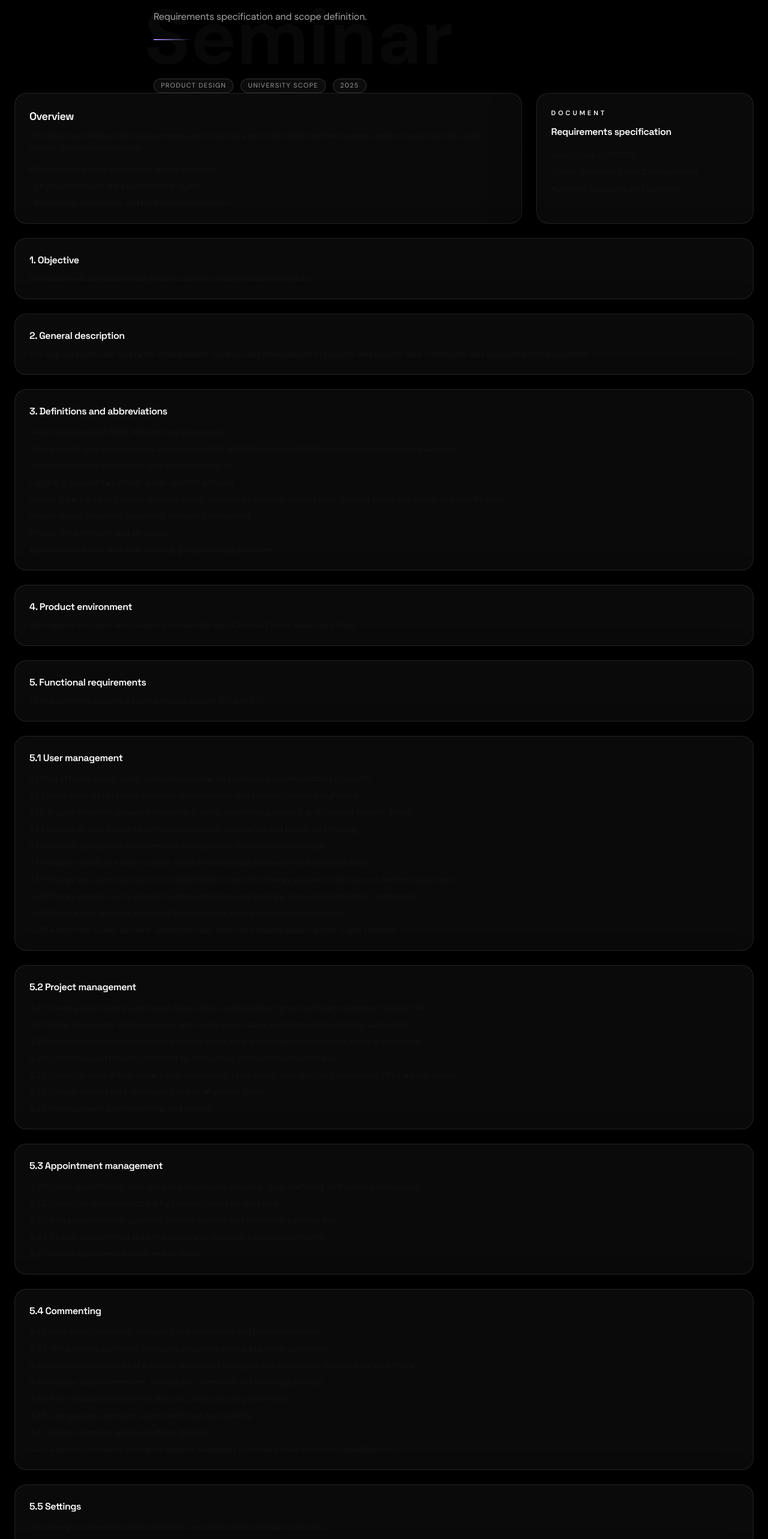
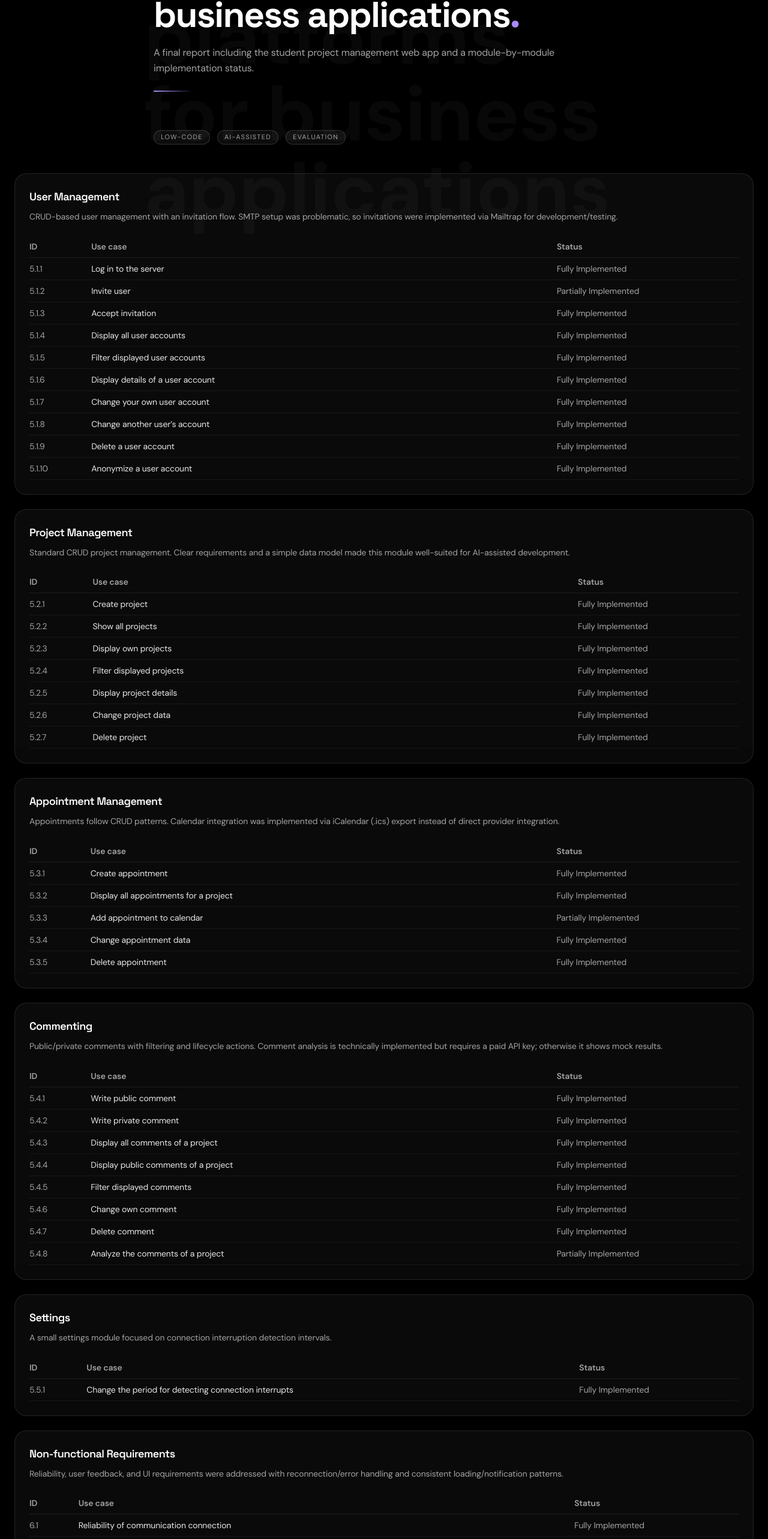
Before and after one commit to saffronhamid/portfolio-website, a Next.js app: page /low-code in a window 1280 px wide. Shown: the part 231-2797 px from the top of the page at 60% size. Built offline with nearby package versions, Linux system fonts and the light colour scheme.

Commit message:
feat: Add detailed module overview and implementation status to LowCodePage

```diff
--- a/app/low-code/page.tsx
+++ b/app/low-code/page.tsx
@@ -1,15 +1,99 @@
 import Link from "next/link";
+
 import FadeIn from "../components/FadeIn";
 import SectionHeader from "../components/SectionHeader";
 
 export default function LowCodePage() {
+  const modules = [
+    {
+      title: "User Management",
+      summary:
+        "CRUD-based user management with an invitation flow. SMTP setup was problematic, so invitations were implemented via Mailtrap for development/testing.",
+      rows: [
+        { id: "5.1.1", useCase: "Log in to the server", status: "Fully Implemented" },
+        { id: "5.1.2", useCase: "Invite user", status: "Partially Implemented" },
+        { id: "5.1.3", useCase: "Accept invitation", status: "Fully Implemented" },
+        { id: "5.1.4", useCase: "Display all user accounts", status: "Fully Implemented" },
+        { id: "5.1.5", useCase: "Filter displayed user accounts", status: "Fully Implemented" },
+        { id: "5.1.6", useCase: "Display details of a user account", status: "Fully Implemented" },
+        { id: "5.1.7", useCase: "Change your own user account", status: "Fully Implemented" },
+        { id: "5.1.8", useCase: "Change another user’s account", status: "Fully Implemented" },
+        { id: "5.1.9", useCase: "Delete a user account", status: "Fully Implemented" },
+        { id: "5.1.10", useCase: "Anonymize a user account", status: "Fully Implemented" },
+      ],
+    },
+    {
+      title: "Project Management",
+      summary:
+        "Standard CRUD project management. Clear requirements and a simple data model made this module well-suited for AI-assisted development.",
+      rows: [
+        { id: "5.2.1", useCase: "Create project", status: "Fully Implemented" },
+        { id: "5.2.2", useCase: "Show all projects", status: "Fully Implemented" },
+        { id: "5.2.3", useCase: "Display own projects", status: "Fully Implemented" },
+        { id: "5.2.4", useCase: "Filter displayed projects", status: "Fully Implemented" },
+        { id: "5.2.5", useCase: "Display project details", status: "Fully Implemented" },
+        { id: "5.2.6", useCase: "Change project data", status: "Fully Implemented" },
+        { id: "5.2.7", useCase: "Delete project", status: "Fully Implemented" },
+      ],
+    },
+    {
+      title: "Appointment Management",
+      summary:
+        "Appointments follow CRUD patterns. Calendar integration was implemented via iCalendar (.ics) export instead of direct provider integration.",
+      rows: [
+        { id: "5.3.1", useCase: "Create appointment", status: "Fully Implemented" },
+        {
+          id: "5.3.2",
+          useCase: "Display all appointments for a project",
+          status: "Fully Implemented",
+        },
+        { id: "5.3.3", useCase: "Add appointment to calendar", status: "Partially Implemented" },
+        { id: "5.3.4", useCase: "Change appointment data", status: "Fully Implemented" },
+        { id: "5.3.5", useCase: "Delete appointment", status: "Fully Implemented" },
+      ],
+    },
+    {
+      title: "Commenting",
+      summary:
+        "Public/private comments with filtering and lifecycle actions. Comment analysis is technically implemented but requires a paid API key; otherwise it shows mock results.",
+      rows: [
+        { id: "5.4.1", useCase: "Write public comment", status: "Fully Implemented" },
+        { id: "5.4.2", useCase: "Write private comment", status: "Fully Implemented" },
+        { id: "5.4.3", useCase: "Display all comments of a project", status: "Fully Implemented" },
+        { id: "5.4.4", useCase: "Display public comments of a project", status: "Fully Implemented" },
+        { id: "5.4.5", useCase: "Filter displayed comments", status: "Fully Implemented" },
+        { id: "5.4.6", useCase: "Change own comment", status: "Fully Implemented" },
+        { id: "5.4.7", useCase: "Delete comment", status: "Fully Implemented" },
+        { id: "5.4.8", useCase: "Analyze the comments of a project", status: "Partially Implemented" },
+      ],
+    },
+    {
+      title: "Settings",
+      summary: "A small settings module focused on connection interruption detection intervals.",
+      rows: [
+        {
+          id: "5.5.1",
+          useCase: "Change the period for detecting connection interrupts",
+          status: "Fully Implemented",
+        },
+      ],
+    },
+    {
+      title: "Non-functional Requirements",
+      summary:
+        "Reliability, user feedback, and UI requirements were addressed with reconnection/error handling and consistent loading/notification patterns.",
+      rows: [
+        { id: "6.1", useCase: "Reliability of communication connection", status: "Fully Implemented" },
+        { id: "6.2", useCase: "Feedback to the user", status: "Fully Implemented" },
+        { id: "6.3", useCase: "User interface", status: "Fully Implemented" },
+      ],
+    },
+  ] as const;
+
   return (
     <main className="mx-auto max-w-7xl px-4 pb-24 pt-14 sm:px-6">
       <div className="mb-10">
-        <Link
-          href="/#focus"
-          className="btn-ghost inline-flex px-4 py-2 text-sm"
-        >
+        <Link href="/#focus" className="btn-ghost inline-flex px-4 py-2 text-sm">
           Back to focus
         </Link>
       </div>
@@ -17,287 +101,60 @@ export default function LowCodePage() {
       <FadeIn>
         <div className="mx-auto max-w-3xl">
           <SectionHeader
-            title="Low-Code Seminar"
-            subtitle="Web-App for Managing Student Projects"
-            description="Requirements specification and scope definition."
+            title="Low-code platforms for business applications"
+            subtitle="IntelliJ IDEA with GitHub Copilot and Claude"
+            description="A final report including the student project management web app and a module-by-module implementation status."
           />
-          <div className="mt-6 flex flex-wrap gap-3 text-sm text-muted">
-            <span className="chip">Product Design</span>
-            <span className="chip">University Scope</span>
-            <span className="chip">2025</span>
+          <div className="mt-6 flex flex-wrap gap-3 text-sm text-muted-foreground">
+            <span className="chip">Low-code</span>
+            <span className="chip">AI-assisted</span>
+            <span className="chip">Evaluation</span>
           </div>
         </div>
       </FadeIn>
 
-      <div className="grid gap-6">
-        <div className="grid gap-6 lg:grid-cols-[1.4fr_0.6fr]">
-          <section className="panel card-hover p-6">
-            <h2 className="text-lg font-semibold text-ink">Overview</h2>
-            <p className="mt-2 text-sm text-muted">
-              This document defines the requirements and scope for a low-code
-              platform that manages student projects, roles, and project
-              lifecycle coordination.
+      <div className="mt-12 grid gap-6">
+        {modules.map((module) => (
+          <section key={module.title} className="panel card-hover p-6">
+            <h2 className="text-lg font-semibold text-foreground">{module.title}</h2>
+            <p className="mt-2 text-sm text-muted-foreground leading-relaxed">
+              {module.summary}
             </p>
-            <ul className="mt-4 space-y-2 text-sm text-muted">
-              <li>• Role-based access and secure account lifecycle.</li>
-              <li>• Structured project data with lifecycle states.</li>
-              <li>• Scheduling, comments, and reliability requirements.</li>
-            </ul>
-          </section>
-          <section className="panel card-hover p-6">
-            <p className="text-kicker">Document</p>
-            <h3 className="mt-3 text-base font-semibold text-ink">
-              Requirements specification
-            </h3>
-            <div className="mt-4 space-y-2 text-sm text-muted">
-              <p>Date: October 17, 2025</p>
-              <p>Scope: University project management</p>
-              <p>Audience: Lecturers and students</p>
+
+            <div className="mt-5 overflow-x-auto">
+              <table className="w-full border-separate border-spacing-0 text-left text-sm">
+                <thead>
+                  <tr className="text-muted-foreground">
+                    <th className="border-b border-white/[0.08] py-2 pr-4 font-semibold">
+                      ID
+                    </th>
+                    <th className="border-b border-white/[0.08] py-2 pr-4 font-semibold">
+                      Use case
+                    </th>
+                    <th className="border-b border-white/[0.08] py-2 font-semibold">
+                      Status
+                    </th>
+                  </tr>
+                </thead>
+                <tbody>
+                  {module.rows.map((row) => (
+                    <tr key={row.id} className="text-muted-foreground">
+                      <td className="border-b border-white/[0.06] py-2 pr-4 whitespace-nowrap">
+                        {row.id}
+                      </td>
+                      <td className="border-b border-white/[0.06] py-2 pr-4 min-w-[22rem]">
+                        <span className="text-foreground/90">{row.useCase}</span>
+                      </td>
+                      <td className="border-b border-white/[0.06] py-2 whitespace-nowrap">
+                        {row.status}
+                      </td>
+                    </tr>
+                  ))}
+                </tbody>
+              </table>
             </div>
           </section>
-        </div>
-
-        <section className="panel card-hover p-6">
-          <h3 className="text-base font-semibold text-ink">1. Objective</h3>
-          <p className="mt-2 text-sm text-muted">
-            Develop a web application that enables users to manage student
-            projects.
-          </p>
-        </section>
-
-        <section className="panel card-hover p-6">
-          <h3 className="text-base font-semibold text-ink">
-            2. General description
-          </h3>
-          <p className="mt-2 text-sm text-muted">
-            The app supports user and rights management, creation and
-            management of projects and project data, comments, and appointment
-            management.
-          </p>
-        </section>
-
-        <section className="panel card-hover p-6">
-          <h3 className="text-base font-semibold text-ink">
-            3. Definitions and abbreviations
-          </h3>
-          <ul className="mt-3 space-y-2 text-sm text-muted">
-            <li>Server: backend with REST API and data persistence.</li>
-            <li>
-              User account: user name, email, password, role, first and last
-              name, student ID, course of study, exam regulations.
-            </li>
-            <li>Role: administrator or end user with role-based rights.</li>
-            <li>Logging in as: user logs in with a role-specific account.</li>
-            <li>
-              Project type: bachelor&apos;s thesis, master&apos;s thesis,
-              advanced internship, project work, seminar paper, independent
-              scientific work.
-            </li>
-            <li>
-              Project status: proposed, registered, evaluated, completed.
-            </li>
-            <li>Project roles: manager and developer.</li>
-            <li>
-              Appointment types: deadline, meeting, group meeting, template.
-            </li>
-          </ul>
-        </section>
-
-        <section className="panel card-hover p-6">
-          <h3 className="text-base font-semibold text-ink">
-            4. Product environment
-          </h3>
-          <p className="mt-2 text-sm text-muted">
-            Web app for lecturers and students, compatible with Chrome,
-            Firefox, Safari, and Edge.
-          </p>
-        </section>
-
-        <section className="panel card-hover p-6">
-          <h3 className="text-base font-semibold text-ink">
-            5. Functional requirements
-          </h3>
-          <p className="mt-2 text-sm text-muted">
-            All requirements assume a logged-in user, except 5.1.1 and 5.1.3.
-          </p>
-        </section>
-
-        <section className="panel card-hover p-6">
-          <h3 className="text-base font-semibold text-ink">
-            5.1 User management
-          </h3>
-          <ul className="mt-3 space-y-2 text-sm text-muted">
-            <li>
-              5.1.1 Log in to the server: enter username or email and password;
-              server validates or rejects.
-            </li>
-            <li>
-              5.1.2 Invite user: admin sends invitation email with role and
-              optional project assignment.
-            </li>
-            <li>
-              5.1.3 Accept invitation: provide invitation key, name, username,
-              password, and optional student details.
-            </li>
-            <li>
-              5.1.4 Display all user accounts: admin overview with usernames
-              and emails and filtering.
-            </li>
-            <li>
-              5.1.5 Filter displayed user accounts: text filter updates the
-              overview on change.
-            </li>
-            <li>
-              5.1.6 Display details of a user account: show all data except
-              password for authorized users.
-            </li>
-            <li>
-              5.1.7 Change your own user account: edit all fields except role;
-              change password with current and new password.
-            </li>
-            <li>
-              5.1.8 Change another user&apos;s account: admin edits data and
-              sets new password with admin confirmation.
-            </li>
-            <li>
-              5.1.9 Delete a user account: admin confirms deletion; user and
-              comments removed.
-            </li>
-            <li>
-              5.1.10 Anonymize a user account: authorized user removes personal
-              data; login no longer possible.
-            </li>
-          </ul>
-        </section>
-
-        <section className="panel card-hover p-6">
-          <h3 className="text-base font-semibold text-ink">
-            5.2 Project management
-          </h3>
-          <ul className="mt-3 space-y-2 text-sm text-muted">
-            <li>
-              5.2.1 Create project: admin sets name, type, status; optional
-              description and team members; no dual role.
-            </li>
-            <li>
-              5.2.2 Show all projects: admin overview with name, type, status,
-              and team emails; filtering supported.
-            </li>
-            <li>
-              5.2.3 Display own projects: user sees projects where they are
-              manager or developer; filtering supported.
-            </li>
-            <li>
-              5.2.4 Filter displayed projects: text filter by name, type, and
-              team member emails.
-            </li>
-            <li>
-              5.2.5 Display project details: show name, description, type,
-              status, managers and developers; URLs are interactive.
-            </li>
-            <li>
-              5.2.6 Change project data: managers can edit all project fields.
-            </li>
-            <li>5.2.7 Delete project: admin confirms and deletes.</li>
-          </ul>
-        </section>
-
-        <section className="panel card-hover p-6">
-          <h3 className="text-base font-semibold text-ink">
-            5.3 Appointment management
-          </h3>
-          <ul className="mt-3 space-y-2 text-sm text-muted">
-            <li>
-              5.3.1 Create appointment: managers and developers set name, type,
-              start/end, and optional description.
-            </li>
-            <li>
-              5.3.2 Display all appointments: list for project, sorted by start
-              time.
-            </li>
-            <li>
-              5.3.3 Add appointment to calendar: confirm transfer and store
-              local calendar flag.
-            </li>
-            <li>
-              5.3.4 Change appointment data: managers and developers edit
-              appointments.
-            </li>
-            <li>5.3.5 Delete appointment: confirm and delete.</li>
-          </ul>
-        </section>
-
-        <section className="panel card-hover p-6">
-          <h3 className="text-base font-semibold text-ink">5.4 Commenting</h3>
-          <ul className="mt-3 space-y-2 text-sm text-muted">
-            <li>
-              5.4.1 Write public comment: managers and developers add public
-              comments.
-            </li>
-            <li>
-              5.4.2 Write private comment: managers and developers add private
-              comments.
-            </li>
-            <li>
-              5.4.3 Display all comments of a project: admin and managers see
-              chronological comments with filters.
-            </li>
-            <li>
-              5.4.4 Display public comments: show public comments in
-              chronological order.
-            </li>
-            <li>
-              5.4.5 Filter displayed comments: show all, public only, or private
-              only.
-            </li>
-            <li>
-              5.4.6 Change own comment: author edits text and visibility.
-            </li>
-            <li>5.4.7 Delete comment: author confirms deletion.</li>
-            <li>
-              5.4.8 Analyze comments: managers request AI analysis (summary,
-              issue prediction, deadline risk).
-            </li>
-          </ul>
-        </section>
-
-        <section className="panel card-hover p-6">
-          <h3 className="text-base font-semibold text-ink">5.5 Settings</h3>
-          <ul className="mt-3 space-y-2 text-sm text-muted">
-            <li>
-              5.5.1 Change connection interrupt period: view and update interval
-              in seconds.
-            </li>
-          </ul>
-        </section>
-
-        <section className="panel card-hover p-6">
-          <h3 className="text-base font-semibold text-ink">
-            6. Non-functional requirements
-          </h3>
-          <ul className="mt-3 space-y-2 text-sm text-muted">
-            <li>
-              6.1 Reliability: detect connection interruptions at configurable
-              intervals and prevent data loss.
-            </li>
-            <li>
-              6.2 Feedback: clear status and actionable error messages.
-            </li>
-            <li>
-              6.3 UI: intuitive interface based on established patterns.
-            </li>
-          </ul>
-        </section>
-
-        <section className="panel p-6">
-          <h3 className="text-base font-semibold text-ink">7. Glossary</h3>
-          <p className="mt-2 text-sm text-muted">None</p>
-        </section>
-
-        <section className="panel p-6">
-          <h3 className="text-base font-semibold text-ink">8. References</h3>
-          <p className="mt-2 text-sm text-muted">None</p>
-        </section>
+        ))}
       </div>
     </main>
   );
```
